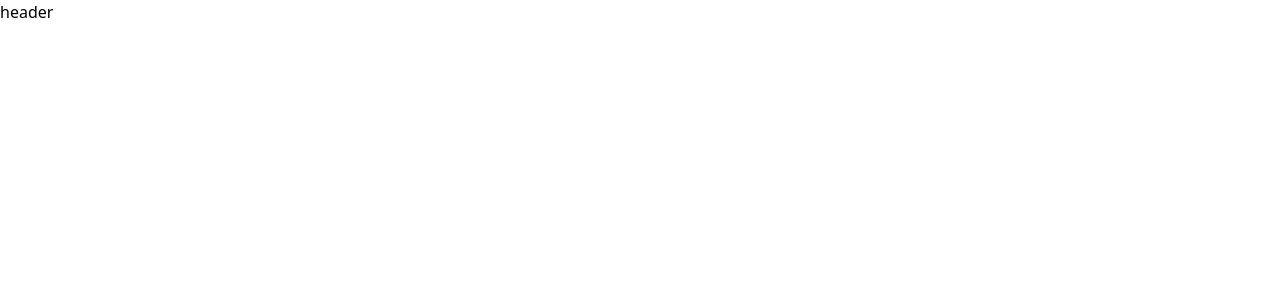
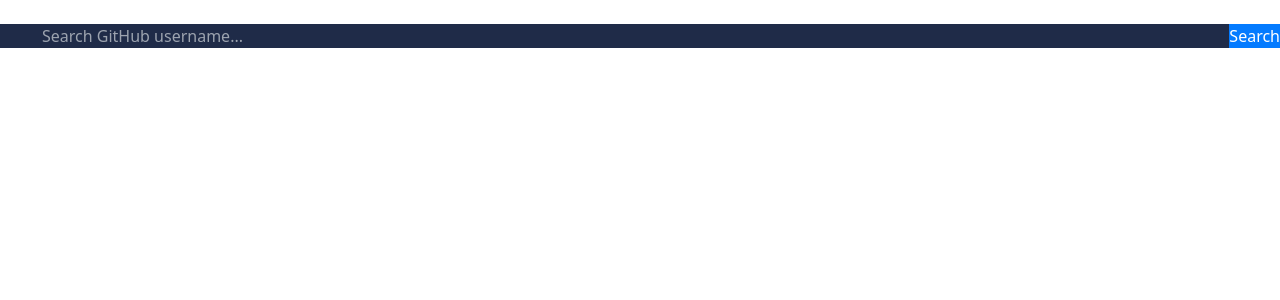
Before and after one commit to GitHubOshin/github-devfinder, a React (Create React App) app: page / in a window 1280 px wide. Shown: the top 300 px of the page. Built offline with nearby package versions, Linux system fonts and the light colour scheme.

Commit message:
Update Header.js

```diff
--- a/src/components/Header.js
+++ b/src/components/Header.js
@@ -1,5 +1,19 @@
 function Header() {
-  return <header className="">header</header>
+  return (
+    <header className="w-full">
+      <div className="text-white flex justify-between">
+        <h1>devfinder</h1>
+        <button>LIGHT</button>
+      </div>
+      <form className="bg-dmBgContent flex justify-between">
+        <input
+          className="w-full max-w-[600px] mx-[42px] bg-dmBgContent"
+          placeholder="Search GitHub username..."
+        />
+        <button className="bg-dmSearchBtn text-white">Search</button>
+      </form>
+    </header>
+  )
 }
 
 export default Header
```
